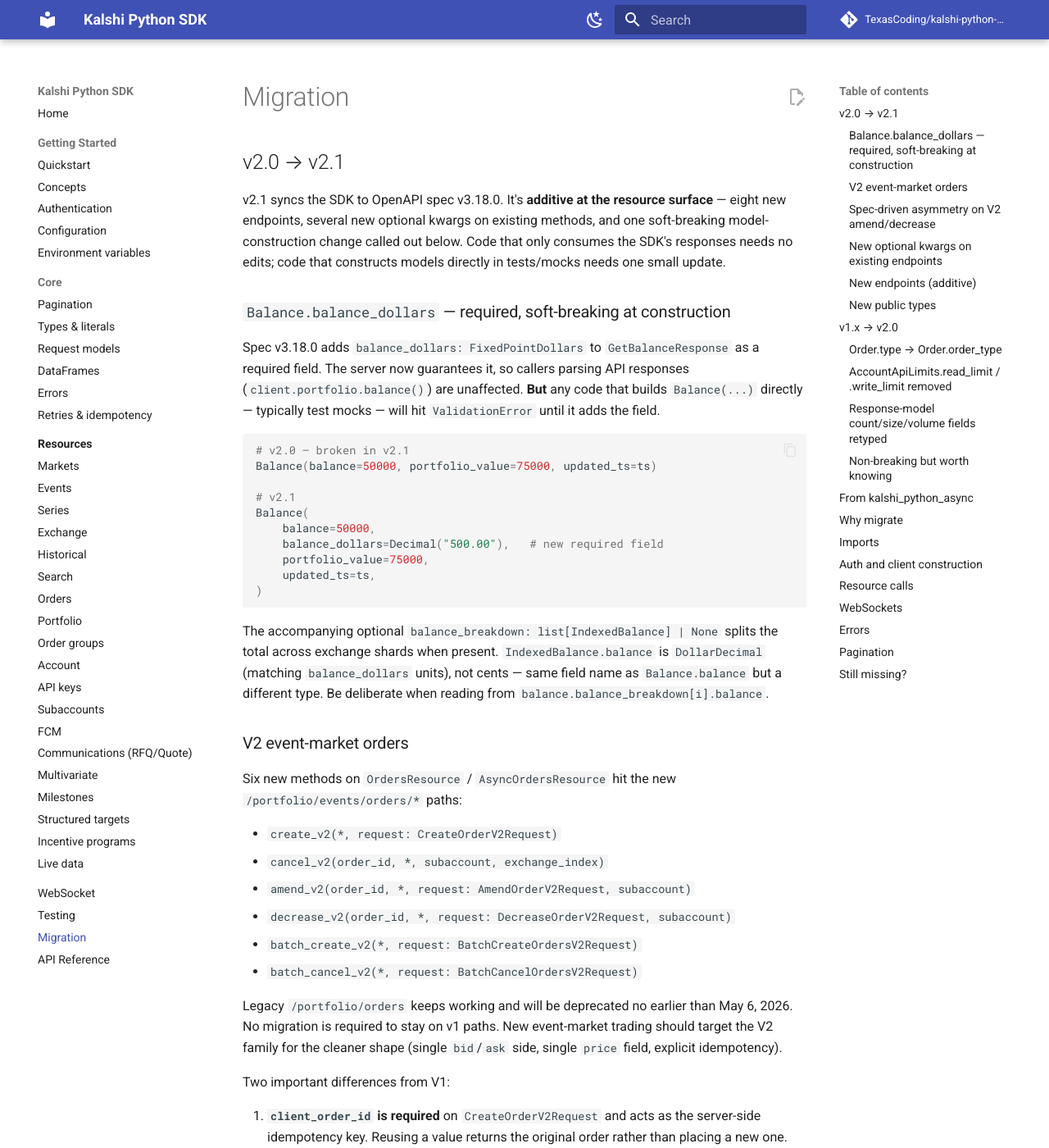
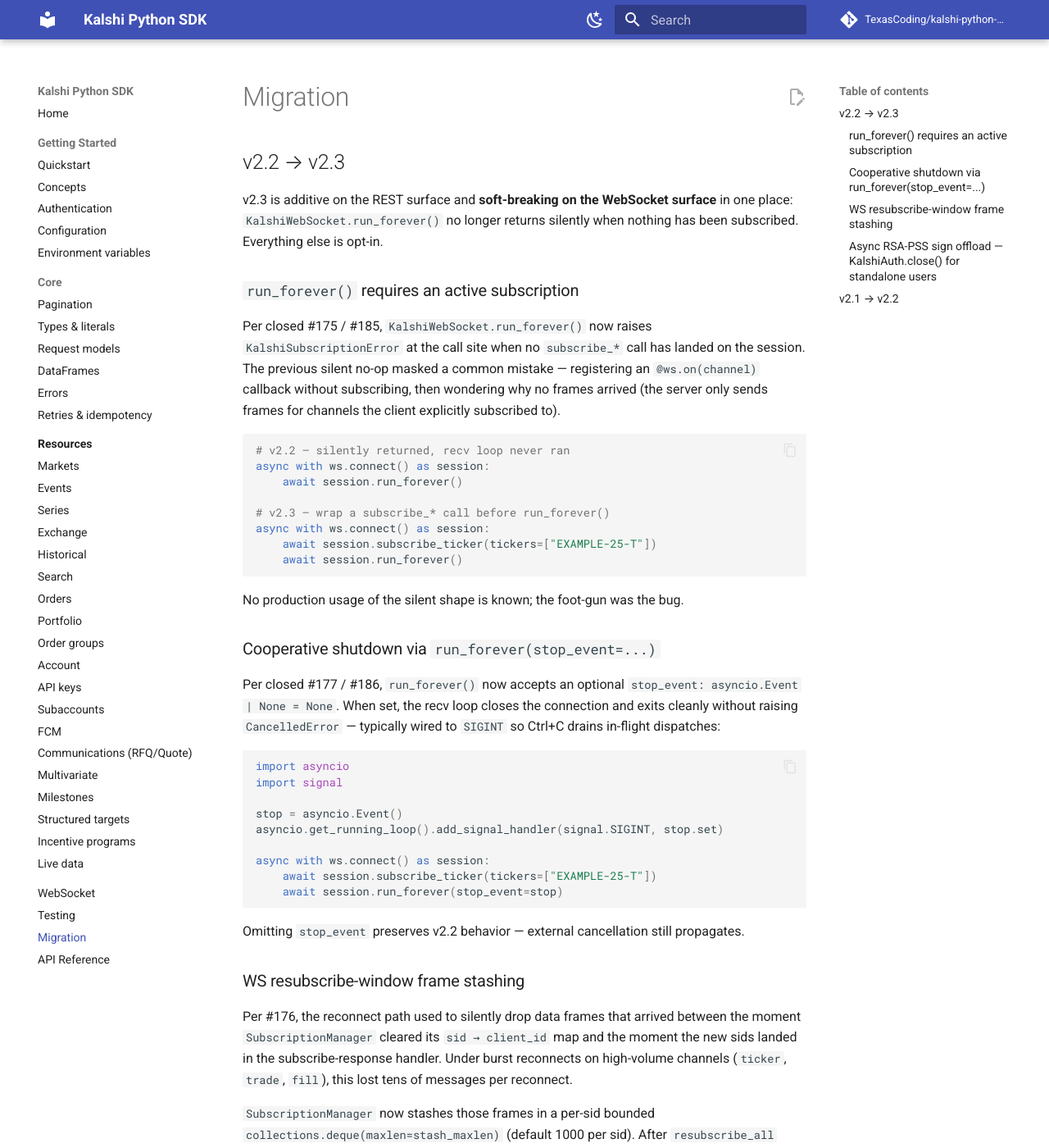
Before and after one commit to TexasCoding/kalshi-python-sdk, an MkDocs documentation site: the page built from docs/migration.md, in a window 1280 px wide and 1400 px high. Shown: the whole window at 82% size. Built offline with MkDocs 1.6.1 and Material for MkDocs 9.7.7, drawn with Linux system fonts in a browser that asks for light colours; comment, search, counter and statistics services are not loaded; some of the changed text lies outside the part shown.

Commit message:
docs: add v2.1→v2.3 migration sections; fix list_all cap claim; align WS channel docs (#227)
- migration.md: new v2.1→v2.2 and v2.2→v2.3 sections; correct list_all() page-cap contradiction (unbounded by default since v2.0).

- README + docs/websockets.md: agree on 11 typed subscribe_* methods (+ generic escape hatch where applicable). Use SDK method suffixes (subscribe_market_lifecycle, subscribe_multivariate_lifecycle, subscribe_order_group) instead of wire-channel names.

Closes #200, Closes #218

Refs #224

Co-authored-by: audit-w0c <audit@local>

````diff
--- a/docs/migration.md
+++ b/docs/migration.md
@@ -1,4 +1,153 @@
 # Migration
+
+## v2.2 → v2.3
+
+v2.3 is additive on the REST surface and **soft-breaking on the WebSocket
+surface** in one place: `KalshiWebSocket.run_forever()` no longer returns
+silently when nothing has been subscribed. Everything else is opt-in.
+
+### `run_forever()` requires an active subscription
+
+Per closed #175 / #185, `KalshiWebSocket.run_forever()` now raises
+`KalshiSubscriptionError` at the call site when no `subscribe_*` call has
+landed on the session. The previous silent no-op masked a common mistake —
+registering an `@ws.on(channel)` callback without subscribing, then
+wondering why no frames arrived (the server only sends frames for channels
+the client explicitly subscribed to).
+
+```python
+# v2.2 — silently returned, recv loop never ran
+async with ws.connect() as session:
+    await session.run_forever()
+
+# v2.3 — wrap a subscribe_* call before run_forever()
+async with ws.connect() as session:
+    await session.subscribe_ticker(tickers=["EXAMPLE-25-T"])
+    await session.run_forever()
+```
+
+No production usage of the silent shape is known; the foot-gun was the
+bug.
+
+### Cooperative shutdown via `run_forever(stop_event=...)`
+
+Per closed #177 / #186, `run_forever()` now accepts an optional
+`stop_event: asyncio.Event | None = None`. When set, the recv loop
+closes the connection and exits cleanly without raising `CancelledError`
+— typically wired to `SIGINT` so Ctrl+C drains in-flight dispatches:
+
+```python
+import asyncio
+import signal
+
+stop = asyncio.Event()
+asyncio.get_running_loop().add_signal_handler(signal.SIGINT, stop.set)
+
+async with ws.connect() as session:
+    await session.subscribe_ticker(tickers=["EXAMPLE-25-T"])
+    await session.run_forever(stop_event=stop)
+```
+
+Omitting `stop_event` preserves v2.2 behavior — external cancellation
+still propagates.
+
+### WS resubscribe-window frame stashing
+
+Per #176, the reconnect path used to silently drop data frames that
+arrived between the moment `SubscriptionManager` cleared its
+`sid → client_id` map and the moment the new sids landed in the
+subscribe-response handler. Under burst reconnects on high-volume
+channels (`ticker`, `trade`, `fill`), this lost tens of messages per
+reconnect.
+
+`SubscriptionManager` now stashes those frames in a per-sid bounded
+`collections.deque(maxlen=stash_maxlen)` (default 1000 per sid). After
+`resubscribe_all` completes, the stash is drained through the normal
+dispatch path so seq trackers advance, orderbook state applies, and
+iterator consumers receive the frames in arrival order. No API change —
+behavior change only.
+
+### Async RSA-PSS sign offload — `KalshiAuth.close()` for standalone users
+
+Per #178, `KalshiAuth.sign_request_async()` now routes the RSA-PSS sign
+through a dedicated `ThreadPoolExecutor(max_workers=2)` lazy-initialised
+on first use, so signs don't queue behind `getaddrinfo` / file I/O / other
+`to_thread()` work during WS reconnect storms.
+
+If you use `KalshiAuth` **through** `KalshiClient` / `AsyncKalshiClient`,
+`client.close()` already tears the executor down for you and no migration
+is required. If you instantiate `KalshiAuth` **standalone** (e.g. signing
+requests through a custom transport), call `auth.close()` to release the
+executor:
+
+```python
+from kalshi import KalshiAuth
+
+auth = KalshiAuth.from_key_path("your-key-id", "~/.kalshi/private_key.pem")
+try:
+    headers = await auth.sign_request_async("GET", "/trade-api/v2/markets")
+    ...
+finally:
+    auth.close()
+```
+
+---
+
+## v2.1 → v2.2
+
+v2.2 is **soft-breaking at the response-parse boundary only** (per
+#157 / #172). The wire format is unchanged. The behavior change: server
+omission of a previously-optional spec-required field now raises
+`pydantic.ValidationError` at parse time, instead of silently producing
+`field=None` and pushing the surprise to a downstream `NoneType`
+attribute access.
+
+### What changed
+
+226 fields across REST models, WS payloads, and helper classes flipped
+from `Optional[X] = None` to required, matching what the OpenAPI /
+AsyncAPI specs already declared.
+
+Affected response model categories include `Market`, `Order`, `Fill`,
+`Event`, `EventMetadata`, `Settlement`, `Trade`, `IncentiveProgram`,
+`RFQ`, `Quote`, `OrderGroup` plus its three group-response shapes, and
+11 WebSocket payloads — including the new `*_ts_ms` millisecond
+timestamps and the `outcome_side` / `book_side` direction encoding the
+server already emits. See `CHANGELOG.md` for the full per-model
+breakdown.
+
+### Recovery
+
+If you parse live responses and previously branched on `field is None`
+for an optional you read from the SDK, you may now hit
+`pydantic.ValidationError` at the parse site when the server omits the
+field on a malformed event. Wrap the call site:
+
+```python
+from pydantic import ValidationError
+
+try:
+    market = client.markets.get(ticker)
+except ValidationError as exc:
+    logger.warning("skipping malformed market %s: %s", ticker, exc)
+    continue
+```
+
+The vast majority of fields were already populated in practice — only
+models with legitimate live-server omission gaps need the try/except.
+Two known cases (`Event.product_metadata`, `EventMetadata.market_details`)
+ship in v2.3 with `server_omits_despite_required` exclusions baked in
+and need no caller action.
+
+### `extra="allow"` everywhere
+
+All WS envelope and helper classes (and the five REST helpers from the
+v2.0 sweep — `Page`, `Orderbook`, `OrderbookLevel`, `BidAskDistribution`,
+`PriceDistribution`) now uniformly use `model_config = ConfigDict(extra="allow")`.
+Additive server fields no longer raise; they land on
+`__pydantic_extra__` and round-trip through `model_dump()`.
+
+---
 
 ## v2.0 → v2.1
 
@@ -402,9 +551,11 @@
     ...
 ```
 
-`list_all()` walks cursors until the server returns no more pages, with a
-1000-page safety cap and a cursor-repeat detector that raises `KalshiError`
-if the server hands back a duplicate cursor.
+`list_all()` is unbounded by default — it walks cursors until the server
+returns no more pages. Pass `max_pages=N` for an explicit cap; passing
+`max_pages=0` raises `ValueError`. The cursor-repeat detector still raises
+`KalshiError` if the server hands back a duplicate cursor. See
+[Pagination](pagination.md) for the canonical contract.
 
 ## Still missing?
 
````
Also changed, not shown: README.md (+11 -7 lines).
